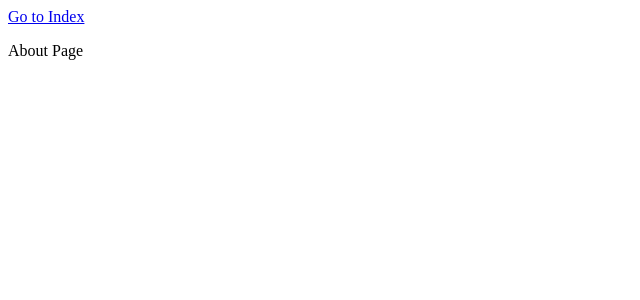
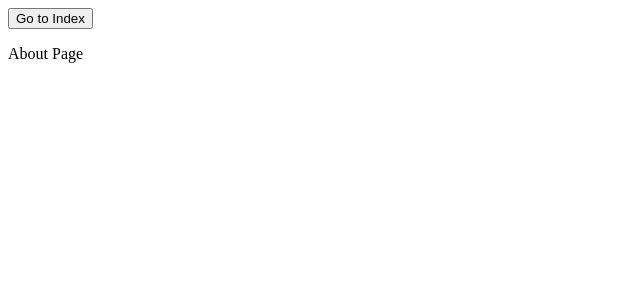
Before and after one commit to joe83/super-next-js, a Next.js app: page /about in a window 1280 px wide. Shown: the top 300 px of the page, without its empty margins (0-640 px from the left). Built offline with nearby package versions, Linux system fonts and the light colour scheme.

Commit message:
use button inside link on about

```diff
--- a/pages/about.js
+++ b/pages/about.js
@@ -3,7 +3,7 @@ import Link from 'next/link'
 const About = () => (
   <div>
     <Link href='/index'>
-      <a>Go to Index</a>
+      <button>Go to Index</button>
     </Link>
     <p>About Page</p>
   </div>
```
